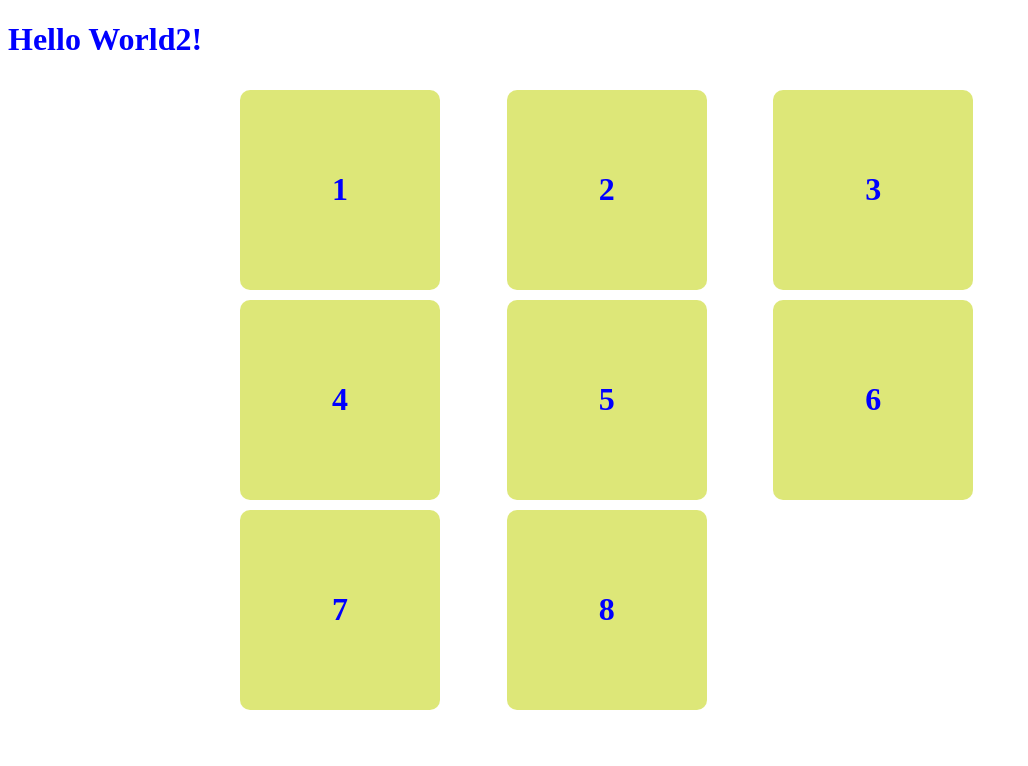
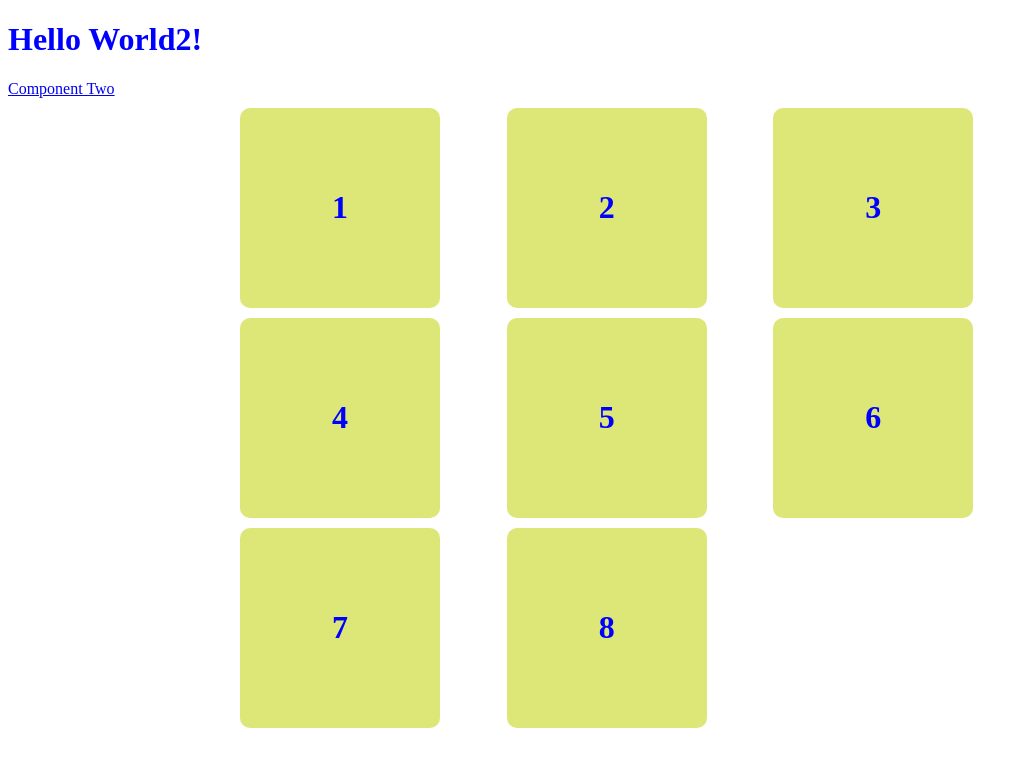
Before and after one commit to grzegorz-jamroz/react-app-template, a React app: page / in a window 1280 px wide. Shown: the top 766 px of the page, without its empty margins (0-1028 px from the left). Built offline with nearby package versions, Linux system fonts and the light colour scheme.

Commit message:
added reach router

```diff
--- a/src/app.tsx
+++ b/src/app.tsx
@@ -1,12 +1,14 @@
 import '../assets/scss/app.scss';
 import React from "react";
-import Cards from "./components/Cards";
+import { Router } from "@reach/router"
+import ComponentOne from "./components/ComponentOne";
+import ComponentTwo from "./components/ComponentTwo";
 
 const App = () => (
-    <div>
-        <h1>Hello World2!</h1>
-        <Cards />
-    </div>
+    <Router>
+        <ComponentOne path="/" />
+        <ComponentTwo path="/two" />
+    </Router>
 );
 
 export default App;
--- /dev/null
+++ b/src/components/ComponentOne.tsx
@@ -0,0 +1,14 @@
+import React from "react";
+import Cards from "./Cards";
+import { Link } from "@reach/router"
+import { RouteComponentProps } from "@reach/router";
+
+const ComponentOne = (_props: RouteComponentProps) => (
+    <div>
+        <h1>Hello World2!</h1>
+        <Link to="/two">Component Two</Link>
+        <Cards />
+    </div>
+);
+
+export default ComponentOne;
--- /dev/null
+++ b/src/components/ComponentTwo.tsx
@@ -0,0 +1,12 @@
+import React from "react";
+import { Link } from "@reach/router"
+import { RouteComponentProps } from "@reach/router";
+
+const ComponentTwo = (_props: RouteComponentProps) => (
+    <div>
+        <h1>Component Two</h1>
+        <Link to="/">Component One</Link>
+    </div>
+);
+
+export default ComponentTwo;
--- a/webpack.config.js
+++ b/webpack.config.js
@@ -67,6 +67,7 @@ module.exports = ({ mode, port, presets } = { mode: "production", presets: [] })
         }),
         new Dotenv(),
         new webpack.DefinePlugin({
+            // "process.env": dotenv.parsed,
             'process.env.NODE_ENV': JSON.stringify(process.env.NODE_ENV)
         }),
       ],
```
Also changed, not shown: package.json (+5 -3 lines).
